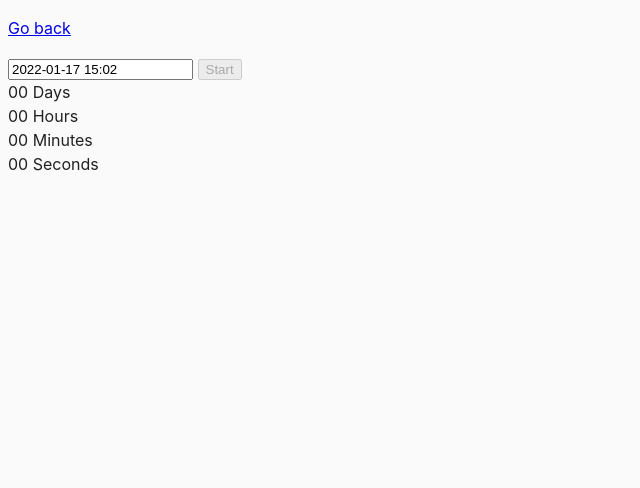
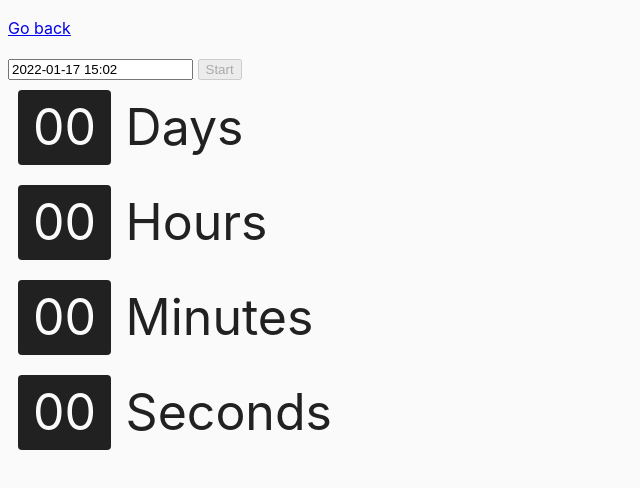
Before and after one commit to rumpear/goit-js-hw-09, a website built with Parcel: page src/02-timer.html in a window 1280 px wide. Shown: the whole page, without its empty margins (0-640 px from the left). Built offline with nearby package versions, Linux system fonts and the light colour scheme.

Commit message:
Update common.css

```diff
--- a/src/css/common.css
+++ b/src/css/common.css
@@ -16,3 +16,29 @@ img {
   display: block;
   max-width: 100%;
 }
+
+.flatpickr-input{
+  display: inline-block;
+}
+
+.timer {
+
+  margin-bottom: 10px;
+}
+
+.value {
+
+  display: inline-block;
+  font-size: 50px;
+  background-color: #212121;
+  color: #fafafa;
+  border-radius: 4px;
+  margin: 10px;
+  padding-left: 15px;
+  padding-right: 15px;
+}
+
+
+.label {
+  font-size: 50px;
+}
```
